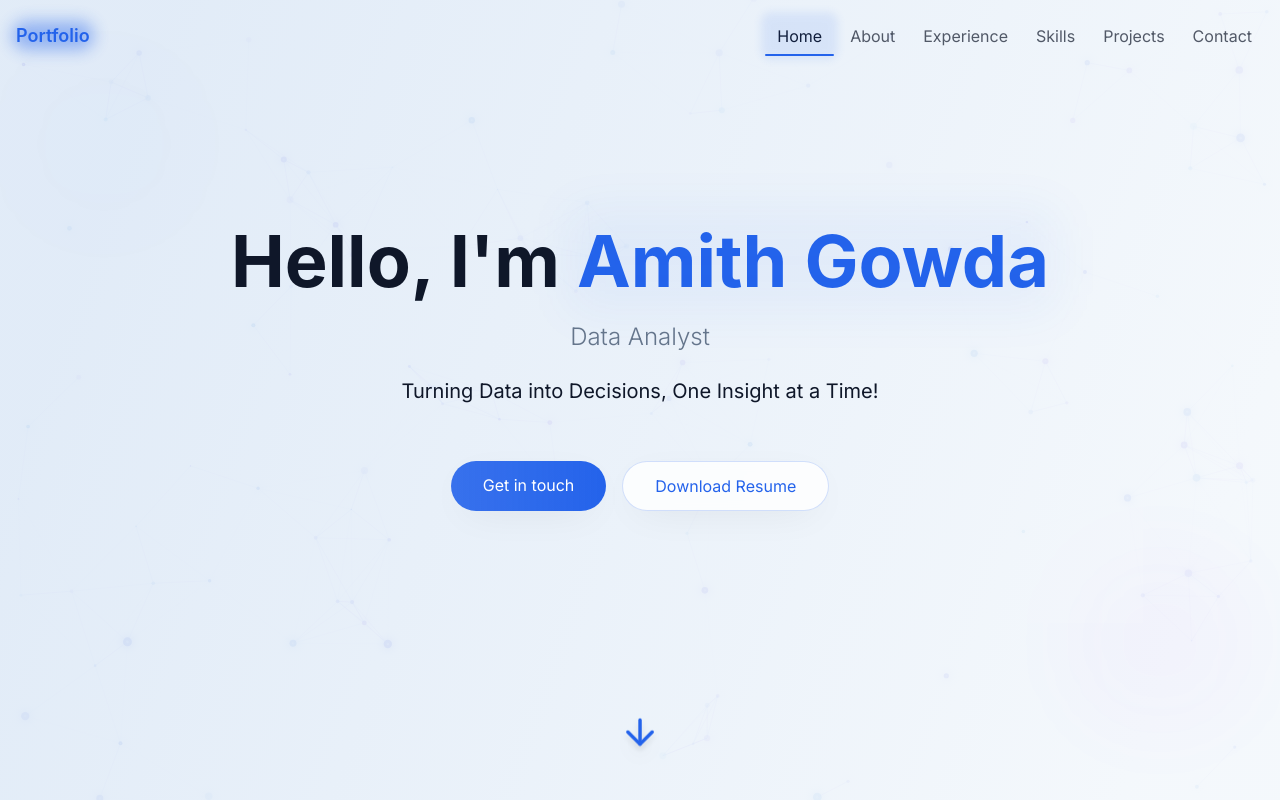
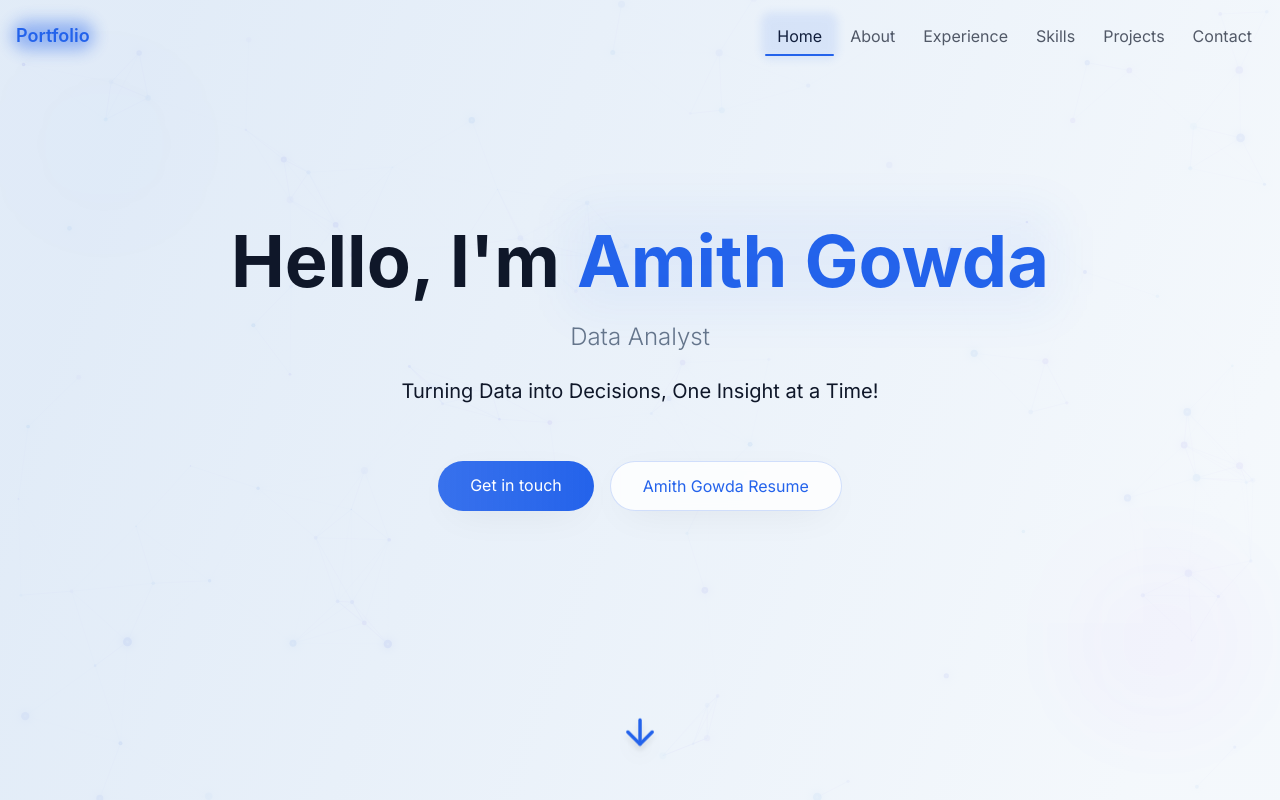
Before and after one commit to AmithGowda04/amithgowdaportfolio, a React (Vite) app: page / in a window 1280 px wide. Shown: the top 800 px of the page. Built offline with nearby package versions, Linux system fonts and the light colour scheme.

Commit message:
Refactor: Replace resume button with actual resume
Replaced the "Download Resume" button with a link to the user's actual resume file and renamed it "Amith Gowda Resume".

```diff
--- a/src/components/Hero.tsx
+++ b/src/components/Hero.tsx
@@ -220,8 +220,8 @@ const Hero = () => {
     // Show a toast message explaining how to replace the PDF
     toast({
       title: "Resume Download",
-      description: "This is a placeholder PDF. Replace it with your actual resume in the public folder.",
-      duration: 5000,
+      description: "Download starting for Amith Gowda's resume.",
+      duration: 3000,
     });
   };
 
@@ -269,14 +269,14 @@ const Hero = () => {
             </a>
 
             <a
-              href="/john-doe-resume.pdf"
+              href="/amith-gowda-resume.pdf"
               target="_blank"
               rel="noopener noreferrer"
               className="px-8 py-3 bg-white/80 backdrop-blur-sm border border-primary/20 text-primary rounded-full hover:border-primary/50 hover:bg-white/90 transition-all duration-300 premium-shadow hover:shadow-lg"
-              download="John-Doe-Resume.pdf"
+              download="Amith-Gowda-Resume.pdf"
               onClick={handleResumeClick}
             >
-              Download Resume
+              Amith Gowda Resume
             </a>
           </div>
         </div>
```
Also changed, not shown: 1 other file (tests, documents, lock files or other folders).
